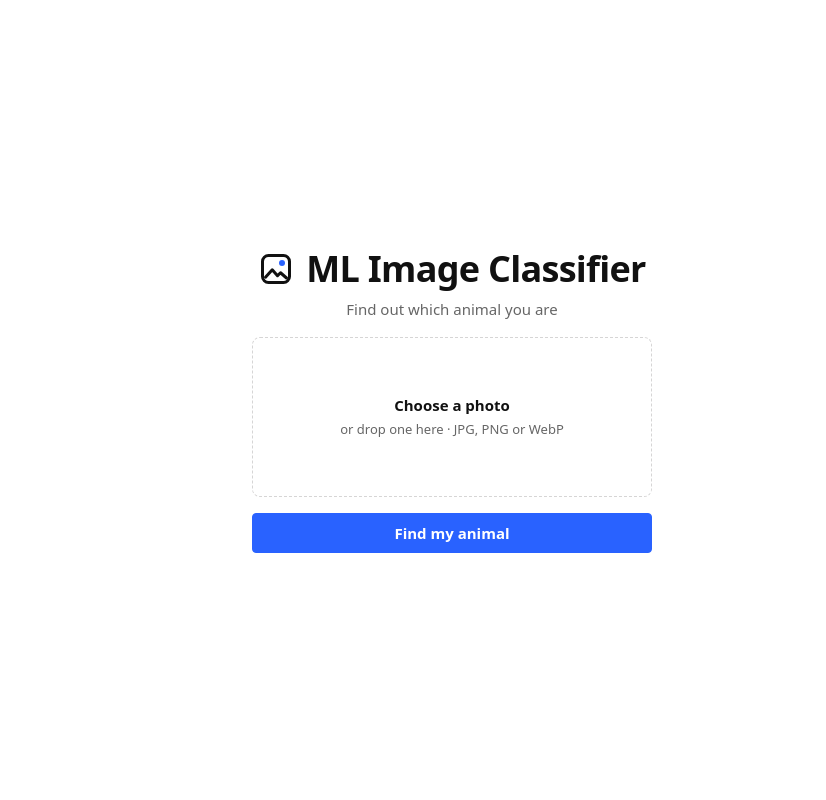
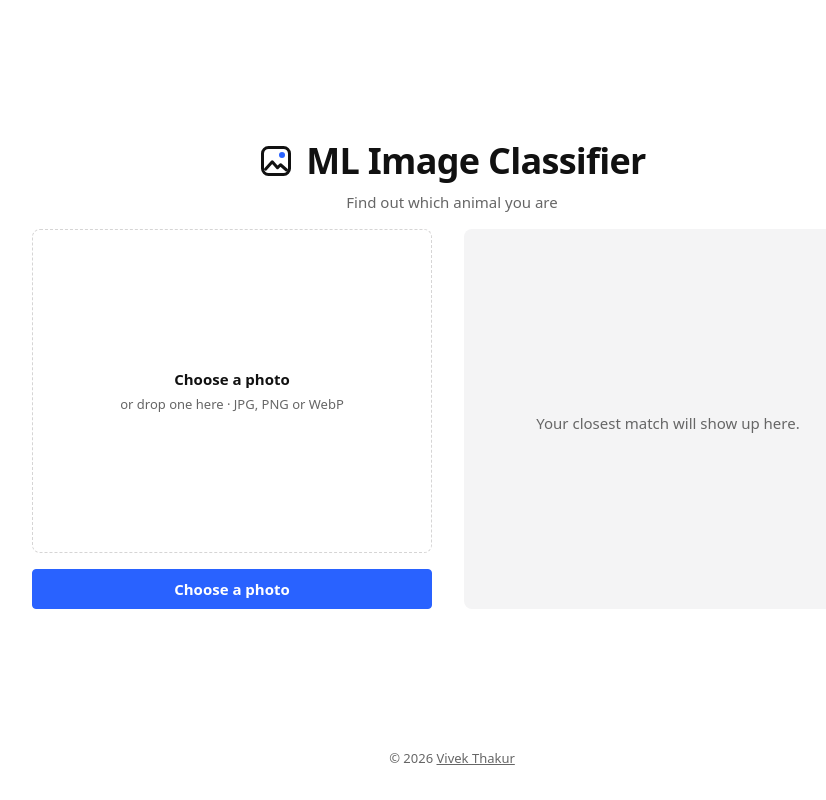
Before and after one commit to vivek09thakur/ML-Image-Classification, a FastAPI app: page / in a window 1280 px wide. Shown: the whole page, without its empty margins (188-1014 px from the left). Run offline with FastAPI, Linux system fonts and the light colour scheme; parts of the project's set-up code (start-up, migrations or seed data) failed here and were passed over; some libraries are stand-ins or nearby versions.

Commit message:
created web model

```diff
--- a/main.py
+++ b/main.py
@@ -7,6 +7,7 @@
 
 import base64
 import io
+from datetime import date
 from pathlib import Path
 
 from fastapi import FastAPI, File, HTTPException, Request, UploadFile
@@ -36,14 +37,14 @@
 app = FastAPI(title="Animal Classifier")
 app.mount("/static", CachedStaticFiles(directory=STATIC_DIR), name="static")
 
-ASSET_VERSIONS = {p.name: str(int(p.stat().st_mtime)) for p in STATIC_DIR.iterdir() if p.is_file()}
-
 
 def asset_context(request: Request) -> dict:
     def asset(name: str) -> str:
-        return f"{request.url_for('static', path=name)}?v={ASSET_VERSIONS.get(name, '0')}"
+        path = STATIC_DIR / name
+        version = int(path.stat().st_mtime) if path.exists() else 0
+        return f"{request.url_for('static', path=name)}?v={version}"
 
-    return {"asset": asset}
+    return {"asset": asset, "year": date.today().year}
 
 
 templates = Jinja2Templates(directory=ROOT / "templates", context_processors=[asset_context])
@@ -111,6 +112,7 @@
 
 
 def render(request: Request, status: int = 200, **context) -> HTMLResponse:
+    context.setdefault("icons", [ANIMAL_ICONS[a] for a in ANIMALS if a in ANIMAL_ICONS][:5])
     return templates.TemplateResponse(request, "index.html", context, status_code=status)
 
 
--- a/static/app.js
+++ b/static/app.js
@@ -48,6 +48,9 @@
     const home = form.dataset.home && new URL(form.dataset.home, location.href).pathname;
     if (home && location.pathname !== home) history.replaceState(null, "", home);
 
+    const pickLabel = submit.textContent;
+    const readyLabel = submit.dataset.readyLabel || pickLabel;
+
     const show = async (file) => {
       if (preview.src) URL.revokeObjectURL(preview.src);
       if (!file) {
@@ -55,6 +58,7 @@
         preview.hidden = filename.hidden = true;
         prompt.hidden = false;
         if (reset) reset.hidden = true;
+        submit.textContent = pickLabel;
         return;
       }
       const small = await shrink(file);
@@ -65,6 +69,7 @@
       preview.hidden = filename.hidden = false;
       prompt.hidden = true;
       if (reset) reset.hidden = false;
+      submit.textContent = readyLabel;
     };
 
     input.addEventListener("change", () => show(input.files[0]));
@@ -90,6 +95,12 @@
       if (file && setFiles(input, file)) show(file);
     });
 
+    submit.addEventListener("click", (e) => {
+      if (input.files.length) return;
+      e.preventDefault();
+      input.click();
+    });
+
     form.addEventListener("submit", () => {
       submit.setAttribute("aria-busy", "true");
       if (submit.dataset.busyLabel) submit.textContent = submit.dataset.busyLabel;
--- a/static/style.css
+++ b/static/style.css
@@ -26,6 +26,8 @@
   --radius-md: 8px;
   --control-h: 40px;
   --content-w: 400px;
+  --content-w-wide: 840px;
+  --panel-h: 380px;
   --thumb: 120px;
   --ring: 56px;
   --duration: 150ms;
@@ -39,13 +41,18 @@
 body {
   min-height: 100dvh;
   display: grid;
-  place-items: center;
+  grid-template-rows: 1fr auto;
+  justify-items: center;
+  align-items: center;
+  gap: var(--space-6);
   padding: var(--space-6) var(--space-4);
   font: var(--text-base)/1.5 var(--font);
   color: var(--color-text);
   background: var(--color-bg);
   text-align: center;
 }
+
+.credit a { color: inherit; }
 
 h1, h2 { font-weight: 600; line-height: 1.2; }
 h1 { font-size: var(--text-display); letter-spacing: -0.02em; }
@@ -69,6 +76,16 @@
 
 .stack { display: grid; gap: var(--space-4); width: min(100%, var(--content-w)); }
 .stack > * { min-width: 0; }
+
+.layout { display: grid; gap: var(--space-4); }
+.layout > * { min-width: 0; }
+@media (min-width: 768px) {
+  main.stack { width: min(100%, var(--content-w-wide)); }
+  .layout { grid-template-columns: 1fr 1fr; gap: var(--space-5); align-items: stretch; }
+  .layout > * { min-height: var(--panel-h); }
+  .layout > form { order: -1; grid-template-rows: minmax(160px, 1fr); grid-auto-rows: auto; }
+  .layout > form .dropzone { height: 100%; }
+}
 
 .card {
   display: grid;
@@ -133,7 +150,9 @@
 .btn[aria-busy="true"] { opacity: 0.7; cursor: progress; }
 
 .thumb { width: var(--thumb); height: var(--thumb); object-fit: cover; border-radius: var(--radius-md); }
+.result { align-content: center; }
 .result-icon { font-size: var(--text-display); line-height: 1; }
+.result--empty .result-icon { letter-spacing: 0.1em; opacity: 0.6; }
 .result .small + h2 { margin-top: calc(-1 * var(--space-2)); }
 
 .options { display: flex; justify-content: center; gap: var(--space-5); margin-top: var(--space-3); padding: 0; list-style: none; }
--- a/templates/_components.html
+++ b/templates/_components.html
@@ -6,12 +6,12 @@
 </svg>
 {%- endmacro %}
 
-{% macro button(label, kind='primary', type='button', id=None, hidden=False, busy_label=None, attrs='') -%}
+{% macro button(label, kind='primary', type='button', hidden=False, busy_label=None, ready_label=None, hook=None) -%}
 <button class="btn btn--{{ kind }}" type="{{ type }}"
-  {%- if id %} id="{{ id }}"{% endif %}
   {%- if hidden %} hidden{% endif %}
   {%- if busy_label %} data-busy-label="{{ busy_label }}"{% endif %}
-  {%- if attrs %} {{ attrs }}{% endif %}>{{ label }}</button>
+  {%- if ready_label %} data-ready-label="{{ ready_label }}"{% endif %}
+  {%- if hook %} data-{{ hook }}{% endif %}>{{ label }}</button>
 {%- endmacro %}
 
 {% macro option(label, pct, icon) -%}
--- a/templates/base.html
+++ b/templates/base.html
@@ -12,6 +12,7 @@
     <main class="stack">
       {% block content %}{% endblock %}
     </main>
+    <footer class="credit muted small">© {{ year }} <a href="https://vishme.vercel.app" rel="author">Vivek Thakur</a></footer>
     <script src="{{ asset('app.js') }}" defer></script>
   </body>
 </html>
--- a/templates/index.html
+++ b/templates/index.html
@@ -10,6 +10,7 @@
   <p class="muted">Find out which animal you are</p>
 </header>
 
+<div class="layout">
 {% if result %}
 <section class="card card--surface result" aria-labelledby="result-title">
   <img class="thumb" src="{{ thumb }}" alt="The photo you uploaded" width="120" height="120" />
@@ -19,6 +20,11 @@
   <ul class="options" aria-label="Other options">
     {% for p in result.others %}{{ option(p.label | capitalize, p.percent, p.icon) }}{% endfor %}
   </ul>
+</section>
+{% else %}
+<section class="card card--surface result result--empty" aria-label="Your match">
+  <span class="result-icon" aria-hidden="true">{{ icons | join(' ') }}</span>
+  <p class="muted">Your closest match will show up here.</p>
 </section>
 {% endif %}
 
@@ -37,8 +43,9 @@
   </label>
   {% if error %}<p id="photo-error" class="error" role="alert">{{ error }}</p>{% endif %}
   <div class="actions">
-    {{ button('Upload another', kind='secondary', hidden=True, attrs='data-reset') }}
-    {{ button('Try another photo' if result else 'Find my animal', type='submit', busy_label='Finding your animal…') }}
+    {{ button('Upload another', kind='secondary', hidden=True, hook='reset') }}
+    {{ button('Try another photo' if result else 'Choose a photo', type='submit', busy_label='Finding your animal…', ready_label='Find my animal') }}
   </div>
 </form>
+</div>
 {% endblock %}
```
Also changed, not shown: tests/test_app.py (+1 -1 lines).
